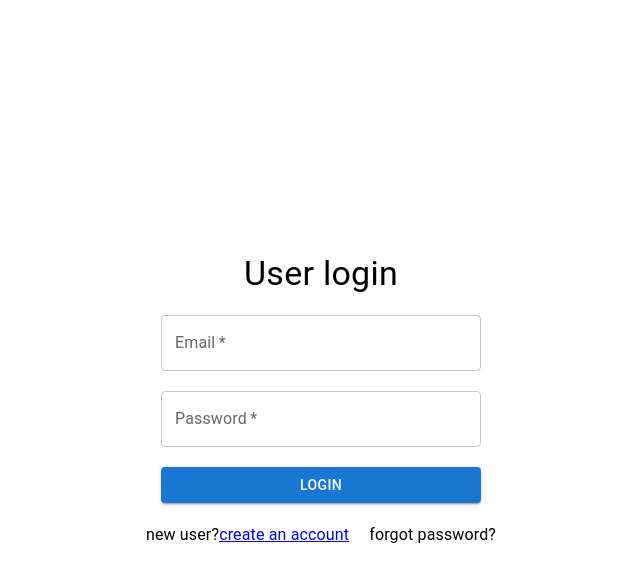
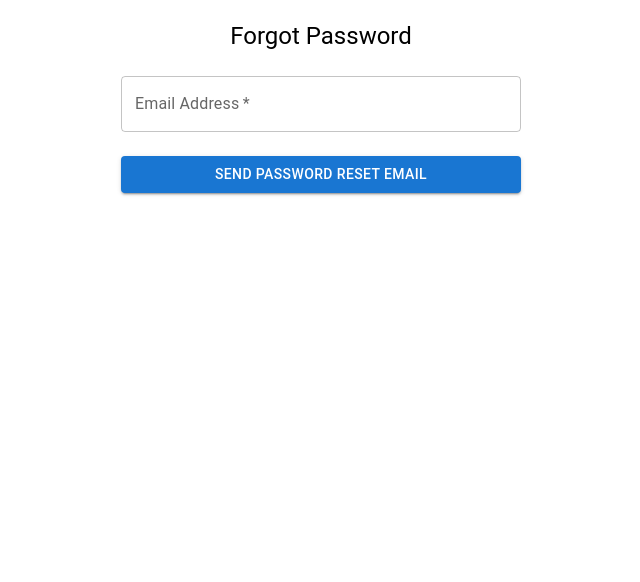
Before and after one commit to buradabhargavi/-BudgetBuddy-Expense-tracker-, a React (Create React App) app: page /forgotPassword in a window 1280 px wide. Before the commit this address led to /signin. Shown: the top 582 px of the page, without its empty margins (319-959 px from the left). Built offline with nearby package versions, Linux system fonts and the light colour scheme.

Commit message:
forgot password

```diff
--- a/src/App.js
+++ b/src/App.js
@@ -12,6 +12,7 @@ import AuthProvider from "./Store/AuthProvider";
 import AuthProtect from "./Components/Pages/AuthRouter/AuthProtect";
 import AuthLogin from "./Components/Pages/AuthRouter/AuthLogin";
 import Profile from "./Components/Profile/Profile";
+import ForgotPassword from "./Components/Pages/ForgotPassword";
 
 function App() {
   return (
@@ -34,7 +35,7 @@ function App() {
                 </AuthProtect>
               }
             />
-
+            <Route path="/forgotPassword" element={<ForgotPassword />} />
             <Route path="/" element={<Navigate to="/Home" />} />
           </Routes>
         </div>
--- a/src/Components/LoginPages/Signin.js
+++ b/src/Components/LoginPages/Signin.js
@@ -93,7 +93,9 @@ function Signin() {
           new user?
           <NavLink to={"/signup"}>create an account</NavLink>
         </Typography>
-        <Typography>forgot password?</Typography>
+        <Typography>
+          <NavLink to="/forgotPassword">forgot password?</NavLink>
+        </Typography>
       </Box>
     </Box>
   );
--- /dev/null
+++ b/src/Components/Pages/ForgotPassword.js
@@ -0,0 +1,112 @@
+import React, { useState } from "react";
+import {
+  Box,
+  TextField,
+  Button,
+  Typography,
+  CircularProgress,
+} from "@mui/material";
+import { useNavigate } from "react-router-dom";
+
+function ForgotPassword() {
+  const navigate = useNavigate();
+  const [isLoading, setIsLoading] = useState(false);
+  const [userEmail, setUserEmail] = useState("");
+  const [error, setError] = useState(null);
+
+  const changeHandler = (event) => {
+    setUserEmail(event.target.value);
+  };
+
+  const submitHandler = async (event) => {
+    event.preventDefault();
+    setIsLoading(true);
+    setError(null);
+
+    try {
+      const response = await fetch(
+        "https://identitytoolkit.googleapis.com/v1/accounts:sendOobCode?key=AIzaSyAq3UUsh6wr0Dnf9bCJBO7TfxPTIzPkPbY",
+        {
+          method: "POST",
+          body: JSON.stringify({
+            requestType: "PASSWORD_RESET",
+            email: userEmail,
+          }),
+          headers: {
+            "Content-Type": "application/json",
+          },
+        }
+      );
+
+      if (!response.ok) {
+        throw new Error("Failed to send email. Please try again.");
+      }
+
+      const data = await response.json();
+      console.log(data);
+      alert("Password reset email has been sent. Please check your inbox.");
+
+      navigate("/login");
+    } catch (error) {
+      setError(error.message);
+    } finally {
+      setIsLoading(false);
+    }
+  };
+
+  return (
+    <Box
+      sx={{
+        display: "flex",
+        flexDirection: "column",
+        alignItems: "center",
+        justifyContent: "center",
+        maxWidth: "400px",
+        margin: "auto",
+        padding: "20px",
+      }}
+    >
+      <Typography variant="h5" gutterBottom>
+        Forgot Password
+      </Typography>
+      <form onSubmit={submitHandler} style={{ width: "100%" }}>
+        <TextField
+          type="email"
+          label="Email Address"
+          variant="outlined"
+          fullWidth
+          margin="normal"
+          value={userEmail}
+          onChange={changeHandler}
+          required
+          autoComplete="email"
+        />
+        {error && (
+          <Typography
+            variant="body2"
+            color="error"
+            sx={{ marginBottom: "16px" }}
+          >
+            {error}
+          </Typography>
+        )}
+        <Button
+          type="submit"
+          variant="contained"
+          color="primary"
+          fullWidth
+          disabled={isLoading}
+          sx={{ marginTop: "16px" }}
+        >
+          {isLoading ? (
+            <CircularProgress size={24} color="inherit" />
+          ) : (
+            "Send Password Reset Email"
+          )}
+        </Button>
+      </form>
+    </Box>
+  );
+}
+
+export default ForgotPassword;
```
